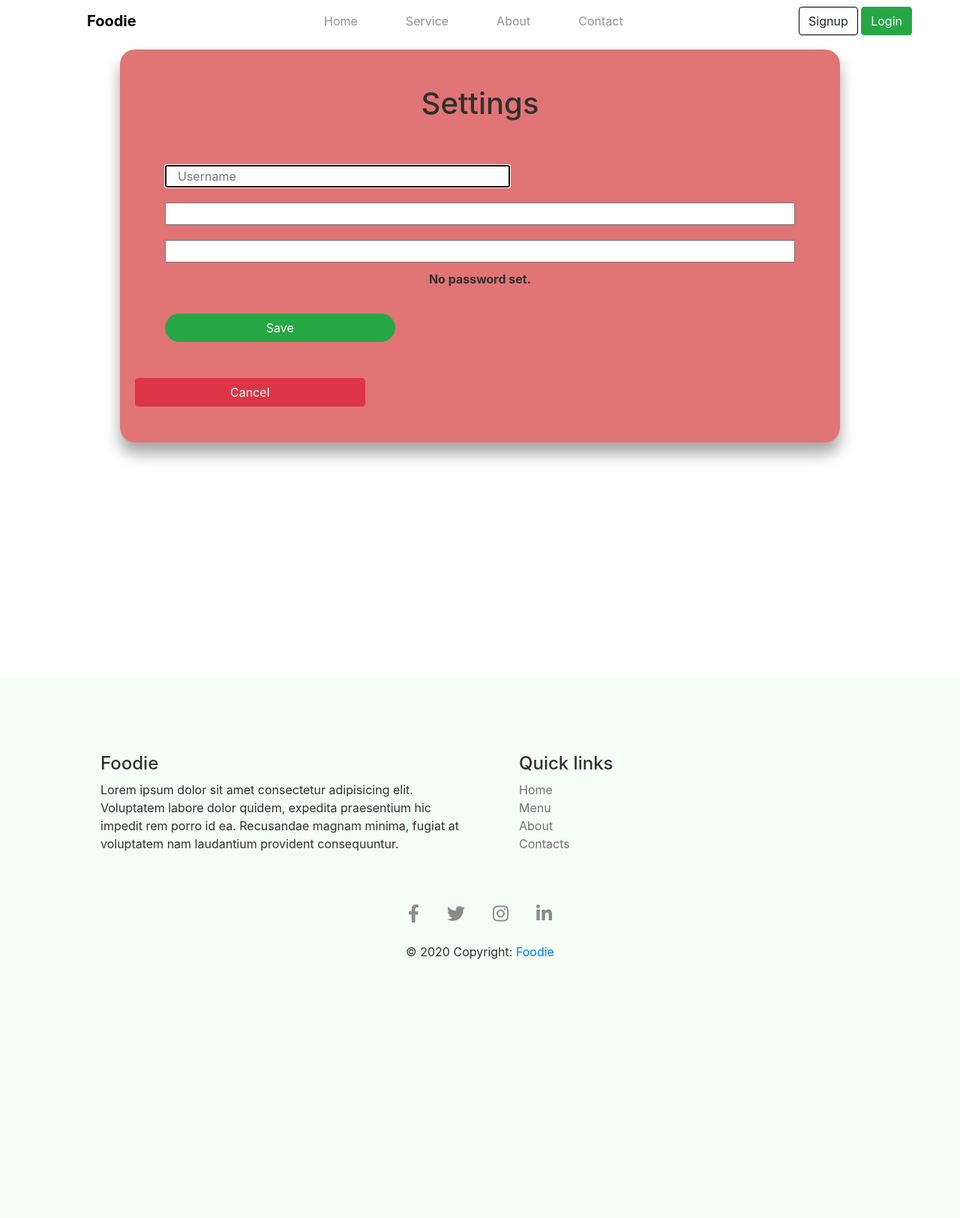
After one commit to sea-rod/foodie, a Django app: template templates/registration/changeUser.html in a window 1280 px wide. The commit adds this page. Shown: the whole page at 75% size. Run offline with Django 4.2, Linux system fonts and the light colour scheme; the template is opened without the code that fills it: values that come from a table or form of the project are taken from there, others are empty.

Commit message:
add changeuser.html

```diff
--- a/accounts/forms.py
+++ b/accounts/forms.py
@@ -2,9 +2,10 @@ from django.contrib.auth.forms import (
     UserCreationForm,
     UsernameField,
     AuthenticationForm,
+    UserChangeForm,
 )
 from django.utils.translation import gettext_lazy as _
-from django.contrib.auth import password_validation
+from django.contrib.auth import password_validation, get_user_model
 from django import forms
 from .models import CustomUser
 
@@ -66,7 +67,7 @@ class CustomUserCreationForm(UserCreationForm):
     )
 
     class Meta:
-        model = CustomUser
+        model = get_user_model()
         fields = ("username", "email", "contact_no")
 
 
@@ -91,3 +92,19 @@ class CustomLoginForm(AuthenticationForm):
             }
         ),
     )
+
+
+class CustomChangeUserForm(UserChangeForm):
+    username = UsernameField(
+        widget=forms.TextInput(
+            attrs={
+                "autofocus": True,
+                "placeholder": "Username",
+                "class": "col-6",
+            }
+        )
+    )
+
+    class Meta:
+        model = get_user_model()
+        fields = ["username", "email", "contact_no"]
--- a/accounts/urls.py
+++ b/accounts/urls.py
@@ -1,7 +1,10 @@
 from django.urls import path
-from .views import SignupView, CustomLoginView
+from .views import SignupView, CustomLoginView, ChangeUserView
+from django.contrib.auth.views import LogoutView
 
 urlpatterns = [
     path("signup/", SignupView.as_view(), name="signup"),
     path("login/", CustomLoginView.as_view(), name="login"),
+    path("logout/", LogoutView.as_view(), name="logout"),
+    path("<int:pk>/setting/", ChangeUserView.as_view(), name="setting"),
 ]
--- a/foodie/settings.py
+++ b/foodie/settings.py
@@ -130,3 +130,4 @@ DEFAULT_AUTO_FIELD = "django.db.models.BigAutoField"
 AUTH_USER_MODEL = "accounts.CustomUser"
 
 LOGIN_REDIRECT_URL = "home"
+LOGOUT_REDIRECT_URL = "home"
--- a/static/css/index.css
+++ b/static/css/index.css
@@ -1,4 +1,9 @@
+html {
+    height: 100%;
+}
+
 body {
+    height: 100%;
     color: rgb(48, 48, 48);
 }
 
@@ -39,7 +44,7 @@ nav {
 div.about:nth-child(even) {
     background-color: rgb(245, 255, 245);
     padding: 100px;
-    height: 100%;
+    height: 90%;
     width: 100%;
 }
 
@@ -222,3 +227,23 @@ hr {
     margin: 10px 5px;
     height: 35px;
 }
+
+#settings {
+    background-color: rgb(225, 116, 116);
+    /* height: 90%; */
+    width: 75%;
+    box-shadow: rgba(0, 0, 0, 0.35) 0px 15px 20px;
+    margin: 10px auto;
+    border-radius: 20px;
+}
+
+#settings form {
+    display: flex;
+    flex-direction: column;
+    margin: 10px 20px;
+}
+
+#settings input {
+    margin: 10px 40px;
+    /* width: 25%; */
+}
--- a/templates/index.html
+++ b/templates/index.html
@@ -39,10 +39,10 @@
                 <a href="#" class="nav-item nav-link mx-4"><span>Contact</span></a>
                 {% if user.is_authenticated %}
                 <div class="dropdown">
-                    <a href="#" data-toggle="dropdown" class="nav-item nav-link dropdown-toggle user-action"><img
-                            sizes="21,12"
+                    <a href="#" data-toggle="dropdown" class="nav-item nav-link dropdown-toggle user-action">
+                        <!-- <img sizes="21,12"
                             src="https://encrypted-tbn0.gstatic.com/images?q=tbn:ANd9GcT71xOBIcQUs2yi94FYFxVPd5llqJ_b7eN4rZC59SwW&s"
-                            class="avatar" alt="">
+                            class="avatar" alt=""> -->
                         {{ user.username }} <b class="caret"></b></a>
                     <div class="dropdown-menu">
                         <a href="//{ url 'edit_profile' user.pk %}" class="dropdown-item"><i class="fa fa-user-o"></i>
@@ -50,7 +50,7 @@
                         <a href="#" class="dropdown-item" onclick="cat_add()"><i class="fa fa-plus"></i> Add
                             Category</a>
                         <div class="divider dropdown-divider"></div>
-                        <a href="{ url 'logout' %}" class="dropdown-item"><i class=" fa fa-power-off"
+                        <a href="{% url 'logout' %}" class="dropdown-item"><i class=" fa fa-power-off"
                                 style="font-size: large;"></i>
                             Logout</a>
                     </div>
@@ -126,8 +126,8 @@
 
 
 
-    <footer class="green-container pb-3">
-        <div class="ml-1 mb-5 row container">
+    <footer class="green-container mt-5">
+        <div class="ml-1 mb-5 mt-auto row container">
             <div class="col-6">
 
                 <h4>Foodie</h4>
--- /dev/null
+++ b/templates/registration/changeUser.html
@@ -0,0 +1,31 @@
+{% extends 'index.html' %}
+{% block content %}
+<div style="height: 100%;width: 100%;" class="h-100 d-inline-block">
+
+    <div id="settings" class="pt-5">
+        <h1 class="text-center mb-5">Settings</h1>
+        {% for field, errors in form.errors.items %}
+        {% for error in errors %}
+        <p>{{ error }}</p>
+        {% endfor %}
+        {% endfor %}
+        <form action="" method="post" class="text-center mt-5">
+            {% csrf_token %}
+            {% for field in form %}
+            {{field}}
+            {% endfor %}
+            <!-- <input type="text" placeholder="username" class="col-7">
+                <input type="email" name="" id="" class="col-7" placeholder="email">
+                <input type="tel" placeholder="Contact no." class="col-7">
+                <input type="password" name="" id="" placeholder="password" class="col-7">
+                <input type="password" name="" id="" placeholder="confirm password" class="col-7"> -->
+            <br>
+            <input type="submit" value="Save" class="btn btn-success col-4 mb-5"
+                style="border-radius: 20px;height: 40px;">
+            <a href="{% url 'home' %}" class="btn btn-danger col-4 mb-5"> Cancel</a>
+
+        </form>
+
+    </div>
+</div>
+{% endblock %}
```
Also changed, not shown: accounts/views.py (+9 -2 lines).
